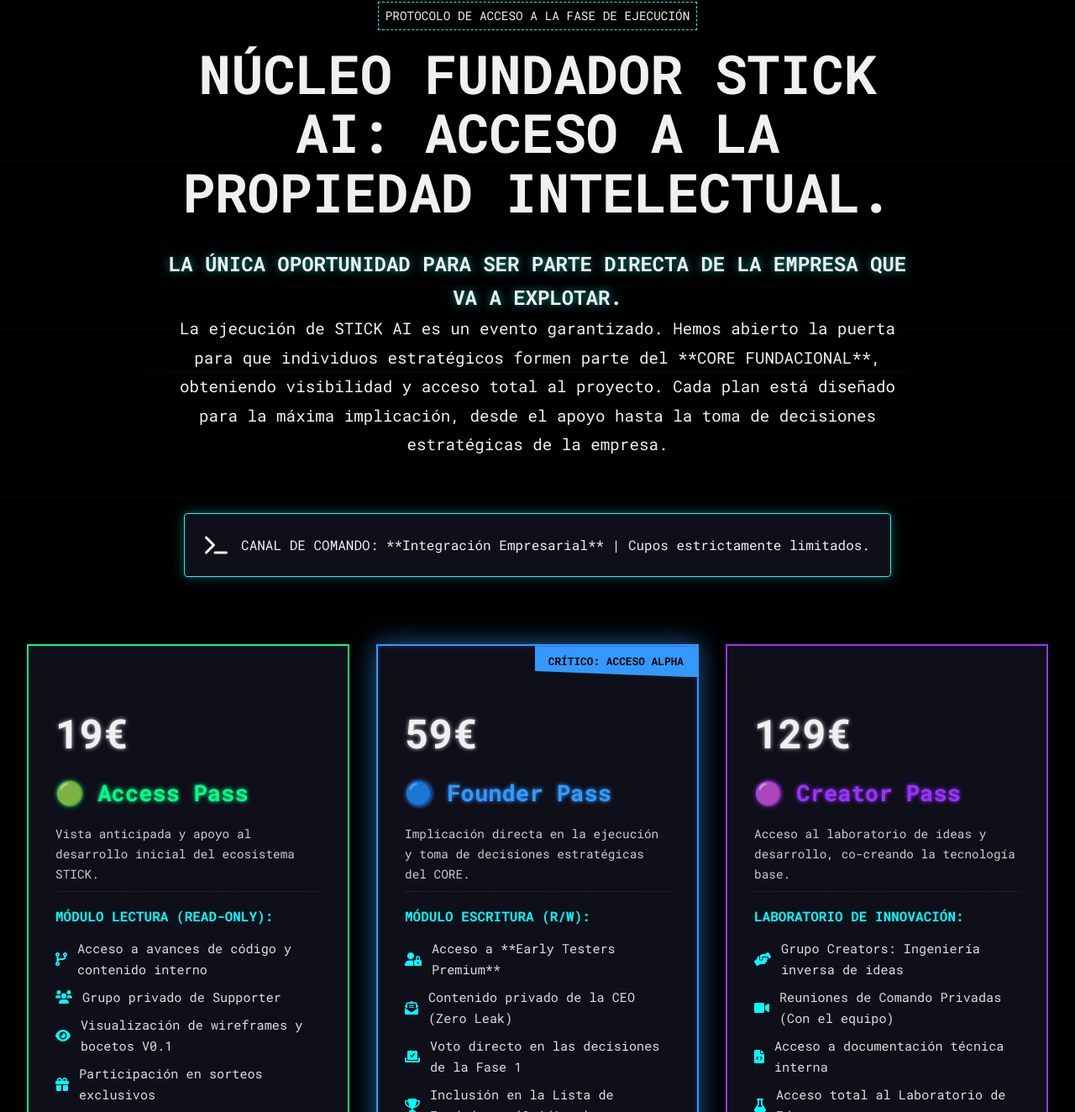
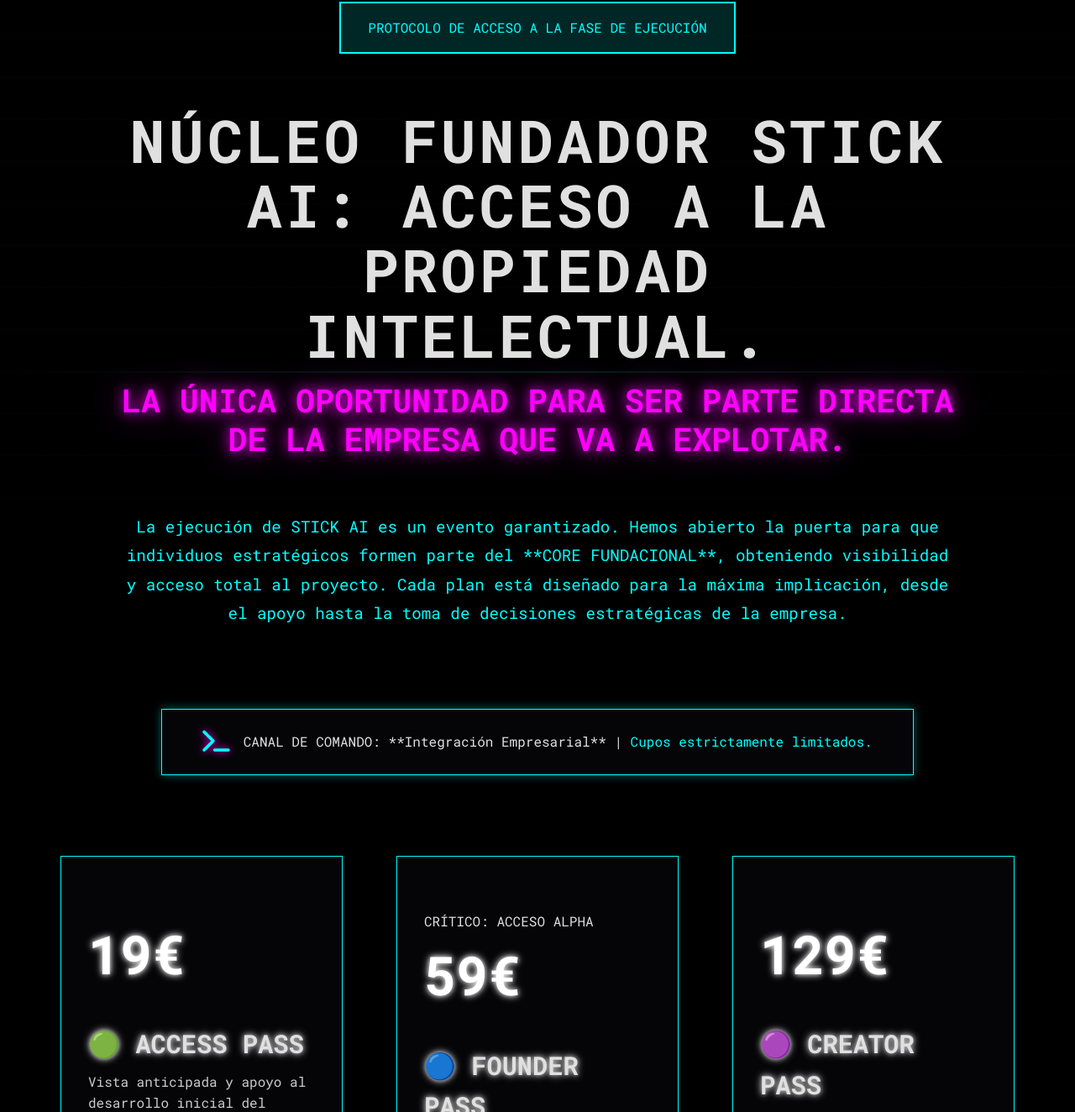
Before and after one commit to Justinmost2223/stick-AI, a plain HTML site: page index.html in a window 1280 px wide. Shown: the part 158-1482 px from the top of the page at 84% size. Drawn offline with Linux system fonts and the light colour scheme.

Commit message:
Update styles.css

```diff
--- a/styles.css
+++ b/styles.css
@@ -1,23 +1,26 @@
-/* Variables y Reset Cíber */
+/* Variables y Reset Cíber Hi-Tech */
 :root {
-    --primary-color: #00ffff; /* Neón Cíber Azul */
-    --secondary-color: #1a1a2e; /* Azul Oscuro Profundo */
+    --primary-color: #00ffff; /* Cíber Teal (Frío) */
+    --secondary-color: #ff00ff; /* Magenta (Contraste) */
     --bg-dark: #000000;
-    --bg-medium: #0f0f1a;
-    --text-color: #f0f0f0;
+    --bg-medium: #050508;
+    --text-color: #e0e0e0;
     --font-mono: 'Roboto Mono', monospace;
-    --radius: 4px;
-    --border-thin: 1px solid rgba(0, 255, 255, 0.2);
-    --shadow-neon: 0 0 10px rgba(0, 255, 255, 0.5), 0 0 20px rgba(0, 255, 255, 0.2);
-    --spacing-large: 4rem;
-    --spacing-medium: 2rem;
-    --spacing-small: 1rem;
+    /* Sombra Neón más potente */
+    --shadow-neon: 0 0 10px rgba(0, 255, 255, 0.8), 0 0 40px rgba(0, 255, 255, 0.4);
 
-    /* Colores para las tarjetas */
-    --color-green: #00ff88;
-    --color-blue: #3399ff;
-    --color-purple: #9933ff;
-    --color-yellow: #ffcc00;
+    /* Colores de Tarjetas (Más saturados y vivos) */
+    --color-green: #00ffaa;
+    --color-blue: #33ccff;
+    --color-purple: #cc33ff;
+    --color-yellow: #ffdd44;
+
+    /* NUEVAS VARIABLES DE ESPACIADO */
+    --spacing-xs: 0.5rem;
+    --spacing-sm: 1rem;
+    --spacing-md: 2rem;
+    --spacing-lg: 4rem;
+    --spacing-xl: 6rem;
 }
 
 * {
@@ -28,241 +31,192 @@
 
 body.theme-dark {
     font-family: var(--font-mono);
-    line-height: 1.65;
+    line-height: 1.6;
     color: var(--text-color);
     background-color: var(--bg-dark);
     scroll-behavior: smooth;
     overflow-x: hidden;
 }
 
-/* Tipografía y Efectos */
+/* Tipografía y Efectos Globales */
 .text-glow { text-shadow: var(--shadow-neon); }
 .neon-text { color: var(--primary-color) !important; text-shadow: var(--shadow-neon); }
-.text-fade { color: #aaa; }
+.matrix-text { color: var(--primary-color) !important; }
+.text-fade { color: #888; }
 
-/* Contenedor y Main */
-.container { max-width: 1400px; margin: 0 auto; padding: 0 var(--spacing-medium); }
-.access-platform-main { padding: 6rem 0 10rem; }
+/* Efecto Matrix/Terminal */
+.matrix-border {
+    border: 1px solid var(--primary-color) !important;
+    box-shadow: 0 0 10px rgba(0, 255, 255, 0.4);
+}
 
 /* -------------------- Fondo HUD y Scanline -------------------- */
 .background-hud-grid {
     position: fixed; top: 0; left: 0; width: 100%; height: 100%; z-index: -1;
     background:
-        repeating-linear-gradient(0deg, var(--bg-dark), var(--bg-dark) 49px, rgba(0, 255, 255, 0.05) 50px),
-        repeating-linear-gradient(90deg, var(--bg-dark), var(--bg-dark) 49px, rgba(0, 255, 255, 0.05) 50px);
+        repeating-linear-gradient(0deg, var(--bg-dark), var(--bg-dark) 49px, rgba(0, 255, 255, 0.03) 50px),
+        repeating-linear-gradient(90deg, var(--bg-dark), var(--bg-dark) 49px, rgba(0, 255, 255, 0.03) 50px);
 }
 .hud-scanline {
     position: absolute; top: 0; left: 0; width: 100%; height: 2px;
-    background: linear-gradient(90deg, transparent, rgba(0, 255, 255, 0.3), transparent);
+    background: linear-gradient(90deg, transparent, var(--primary-color), transparent);
     animation: scan 8s infinite linear;
 }
 @keyframes scan { 0% { top: 0; opacity: 0.5; } 50% { top: 100%; opacity: 0; } 100% { top: 0; opacity: 0.5; } }
+.hud-flicker {
+    background: rgba(0, 255, 255, 0); animation: flicker 10s infinite alternate;
+}
 
-/* -------------------- Encabezado -------------------- */
+/* -------------------- Encabezado y Títulos -------------------- */
+.container { max-width: 1200px; margin: 0 auto; padding: 0 var(--spacing-md); }
+/* MUCHO MÁS ESPACIO EN EL CONTENIDO PRINCIPAL */
+.access-platform-main { padding: var(--spacing-xl) 0; }
+
 .header-intro {
-    text-align: center;
-    max-width: 900px;
-    margin: 0 auto 5rem;
-    padding-top: 4rem;
+    text-align: center; max-width: 1000px; margin: 0 auto var(--spacing-xl);
+    padding-top: var(--spacing-lg); position: relative;
 }
 .version-tag {
-    font-size: 0.9rem;
-    display: block;
-    margin-bottom: 0.5rem;
-    padding: 0.25rem 0.5rem;
-    border: 1px dashed var(--primary-color);
-    width: fit-content;
-    margin: 0 auto 1rem;
+    font-size: 1rem; display: block; padding: var(--spacing-sm) var(--spacing-md); border: 2px solid var(--primary-color);
+    width: fit-content; margin: 0 auto var(--spacing-lg); background-color: rgba(0, 255, 255, 0.15);
 }
-.header-intro h1 {
-    font-size: clamp(2.5rem, 5vw, 4.5rem);
-    line-height: 1.1;
-    margin-bottom: var(--spacing-medium);
-    text-transform: uppercase;
+.pulse-effect { animation: pulse 2s infinite alternate; }
+
+.explosive-title {
+    font-size: clamp(3.5rem, 5.5vw, 4.5rem); /* Títulos un poco más grandes */
+    line-height: 1.1; margin-bottom: var(--spacing-sm); color: var(--text-color);
+    text-transform: uppercase; letter-spacing: 4px;
 }
-.intro-subtitle {
-    font-size: 1.2rem;
-    margin-bottom: var(--spacing-large);
-    line-height: 1.8;
+.headline-explosion {
+    font-size: clamp(1.8rem, 3vw, 2.5rem); line-height: 1.2; color: var(--secondary-color);
+    margin-bottom: var(--spacing-lg); /* Más espacio después del subtítulo principal */
+    text-shadow: 0 0 15px var(--secondary-color), 0 0 40px rgba(255, 0, 255, 0.5);
 }
+
+.intro-subtitle { font-size: 1.2rem; margin-bottom: var(--spacing-xl); line-height: 1.8; }
+
 .status-widget {
-    background-color: var(--bg-medium);
-    border: 1px solid var(--primary-color);
-    padding: 1.5rem;
-    border-radius: var(--radius);
-    display: inline-flex;
-    align-items: center;
-    gap: var(--spacing-small);
-    box-shadow: 0 0 15px rgba(0, 255, 255, 0.3);
+    background-color: var(--bg-medium); padding: 1.5rem 3rem; /* Más padding horizontal */
+    display: inline-flex; align-items: center; gap: 1rem;
 }
-.status-widget i { font-size: 1.5rem; }
+.status-widget i { font-size: 1.8rem; color: var(--secondary-color); text-shadow: 0 0 10px var(--secondary-color); }
 
 /* -------------------- Tarjetas de Acceso -------------------- */
 .access-levels-grid {
     display: grid;
-    gap: var(--spacing-medium);
-    grid-template-columns: repeat(auto-fit, minmax(300px, 1fr));
+    gap: var(--spacing-lg); /* Más separación entre las tarjetas */
+    grid-template-columns: repeat(auto-fit, minmax(300px, 1fr)); /* Tarjetas un poco más anchas */
+    padding-bottom: var(--spacing-xl);
 }
 
 .level-card {
-    background-color: var(--bg-medium);
-    padding: var(--spacing-large) var(--spacing-medium);
-    border: 2px solid;
+    background: var(--bg-medium);
+    padding: var(--spacing-lg) var(--spacing-md); /* Más padding dentro de la tarjeta */
+    border: 3px solid;
+    transition: all 0.4s cubic-bezier(0.2, 0.8, 0.5, 1);
+    box-shadow: 0 0 10px rgba(0, 0, 0, 0.8);
     position: relative;
-    overflow: hidden;
-    transition: all 0.4s ease;
-    box-shadow: 0 0 10px rgba(0, 0, 0, 0.5);
+    z-index: 1;
 }
 
-/* Colores de Borde Dinámico basado en data-color */
-.level-card[data-color="green"] { border-color: var(--color-green); }
-.level-card[data-color="blue"] { border-color: var(--color-blue); }
-.level-card[data-color="purple"] { border-color: var(--color-purple); }
-.level-card[data-color="yellow"] { border-color: var(--color-yellow); }
-
-/* Efecto Hover */
+/* Hover y Efecto Flotante */
 .level-card:hover {
-    transform: translateY(-10px) scale(1.02);
-    box-shadow: 0 15px 40px rgba(0, 255, 255, 0.4);
-    z-index: 10;
+    transform: translateY(-12px) scale(1.03);
+    box-shadow: 0 15px 40px rgba(0, 255, 255, 0.6);
 }
 
-/* Estilos Específicos de la Tarjeta */
-.level-title {
-    font-size: 1.7rem;
-    margin-bottom: 1rem;
-    text-shadow: 0 0 5px currentColor;
-}
-.level-card[data-color="green"] .level-title { color: var(--color-green); }
-.level-card[data-color="blue"] .level-title { color: var(--color-blue); }
-.level-card[data-color="purple"] .level-title { color: var(--color-purple); }
-.level-card[data-color="yellow"] .level-title { color: var(--color-yellow); }
+.level-title { font-size: 1.9rem; margin-bottom: var(--spacing-xs); text-transform: uppercase; }
+.level-title, .level-price { text-shadow: 0 0 10px currentColor, 0 0 5px rgba(255, 255, 255, 0.5); }
 
 .level-price {
-    font-size: 3rem;
-    font-weight: 700;
-    display: block;
-    margin-bottom: 0.5rem;
-    color: var(--text-color);
-    text-shadow: 0 0 5px rgba(255, 255, 255, 0.8);
+    font-size: 4rem; /* Precio más grande */
+    font-weight: 700; display: block; margin-bottom: var(--spacing-md); color: #fff;
 }
-.level-tagline {
-    font-size: 0.9rem;
-    color: #ccc;
-    height: 3rem; /* Altura fija para alineación */
-    margin-bottom: 1.5rem;
-}
+.level-tagline { font-size: 1rem; color: #ccc; height: 3.5rem; margin-bottom: var(--spacing-md); }
 
-/* Botón Join */
-.btn-join {
-    width: 100%;
-    padding: 1rem;
-    margin-top: 1.5rem;
-    font-size: 1.1rem;
+/* Botón de WhatsApp (CTA) */
+.btn {
+    padding: 1.2rem 2.5rem; /* Botón más alto */
+    margin-top: var(--spacing-md); width: 100%;
+    /* Estilos se mantienen... */
 }
 
 /* Sección de Beneficios */
 .benefits-list {
-    margin-top: var(--spacing-medium);
-    padding-top: var(--spacing-small);
-    border-top: 1px dashed rgba(255, 255, 255, 0.1);
+    margin-top: var(--spacing-md); padding-top: var(--spacing-sm);
+    border-top: 1px dashed rgba(255, 255, 255, 0.2);
 }
-.benefits-list h4 {
-    font-size: 1rem;
+.benefits-list h4 { font-size: 1rem; color: var(--secondary-color); margin-bottom: var(--spacing-sm); text-shadow: 0 0 5px var(--secondary-color); }
+.benefits-list li { margin-bottom: var(--spacing-xs); font-size: 0.95rem; color: #ddd; }
+
+
+/* -------------------- SECCIÓN DEL EQUIPO FUNDADOR -------------------- */
+.team-credits {
+    padding: var(--spacing-lg) 0; /* Más padding arriba y abajo */
+    margin-top: var(--spacing-xl); /* Más separación del contenido de arriba */
+    border-top: 2px solid var(--primary-color);
+    border-bottom: 1px dashed rgba(0, 255, 255, 0.2);
+    text-align: center;
+    background-color: var(--bg-medium);
+    box-shadow: 0 0 30px rgba(0, 255, 255, 0.2);
+}
+.team-credits h3 {
+    font-size: 1.8rem; /* Título del equipo más grande */
+    color: var(--secondary-color);
+    text-transform: uppercase;
+    margin-bottom: var(--spacing-lg); /* Más espacio después del título */
+    text-shadow: 0 0 10px var(--secondary-color);
+}
+.team-grid {
+    display: flex;
+    justify-content: center;
+    gap: var(--spacing-xl); /* Más separación entre los miembros del equipo */
+    flex-wrap: wrap;
+}
+.team-member {
+    padding: var(--spacing-md) var(--spacing-lg); /* Más padding dentro del miembro */
+    background: rgba(0, 255, 255, 0.05);
+    border-left: 3px solid var(--primary-color);
+    min-width: 200px; /* Un poco más anchos */
+    text-align: left;
+}
+.team-member h4 {
+    font-size: 1.3rem;
+    color: var(--text-color);
+    margin-bottom: var(--spacing-xs);
+}
+.team-member p {
+    font-size: 0.95rem;
     color: var(--primary-color);
-    margin-bottom: 0.75rem;
-}
-.benefits-list ul {
-    list-style: none;
-}
-.benefits-list li {
-    display: flex;
-    align-items: center;
-    gap: 0.75rem;
-    margin-bottom: 0.5rem;
-    font-size: 0.95rem;
-    color: #ddd;
-}
-.benefits-list li i {
-    color: var(--primary-color);
-    font-size: 1rem;
 }
 
-/* Badges y Destacados */
-.recommended-badge {
-    position: absolute;
-    top: 0; right: 0;
-    background-color: var(--color-blue);
-    color: var(--bg-dark);
-    padding: 0.5rem 1rem;
-    font-weight: 700;
-    font-size: 0.8rem;
-    clip-path: polygon(0 0, 100% 0, 100% 100%, 0 80%);
-}
-.vip-limit {
-    position: absolute;
-    top: 0; left: 0;
-    background-color: var(--color-yellow);
-    color: var(--bg-dark);
-    padding: 0.5rem 1rem;
-    font-weight: 700;
-    font-size: 0.8rem;
-    clip-path: polygon(0 0, 100% 0, 100% 80%, 0 100%);
-}
-.level-card.recommended {
-    border-color: var(--color-blue);
-    box-shadow: 0 0 30px rgba(51, 153, 255, 0.6), inset 0 0 5px rgba(51, 153, 255, 0.3);
+/* Footer */
+.footer-cta {
+    padding: var(--spacing-md) 0; /* Más espacio en el footer */
+    text-align: center;
+    color: #555; font-size: 0.8rem;
 }
 
-/* -------------------- MODAL (Simulación de Acceso) -------------------- */
-.modal-hud {
-    display: none; position: fixed; z-index: 2000; left: 0; top: 0; width: 100%; height: 100%;
-    background-color: rgba(0, 0, 0, 0.8); backdrop-filter: blur(8px); animation: fadeIn 0.3s;
+/* -------------------- ANIMACIÓN SCROLL REVEAL (JS) -------------------- */
+.js-hide {
+    opacity: 0;
+    transform: translateY(30px) scale(0.98);
+    transition: opacity 0.9s cubic-bezier(0.2, 0.8, 0.5, 1), transform 0.9s cubic-bezier(0.2, 0.8, 0.5, 1);
 }
-.modal-content-hud {
-    background-color: rgba(16, 16, 32, 0.95); margin: 5% auto; padding: 40px;
-    border: 2px solid var(--primary-color); border-radius: var(--radius);
-    max-width: 500px; box-shadow: 0 0 50px var(--primary-color), inset 0 0 10px rgba(0, 255, 255, 0.5);
-    position: relative; animation: hud-entry 0.6s cubic-bezier(0.2, 0.8, 0.5, 1);
+.js-revealed {
+    opacity: 1;
+    transform: translateY(0) scale(1);
 }
-@keyframes fadeIn { from { opacity: 0; } to { opacity: 1; } }
-@keyframes hud-entry { 0% { transform: scale(0.8) translateY(-50px); opacity: 0; } 100% { transform: scale(1) translateY(0); opacity: 1; } }
-
-.close-btn { position: absolute; top: 15px; right: 25px; font-size: 30px; font-weight: bold; cursor: pointer; transition: color 0.3s; }
-.close-btn:hover { color: #ff4500; }
-
-#modal-title { margin-bottom: 1rem; }
-#modal-description { margin-bottom: 1.5rem; line-height: 1.5; }
-
-/* Formulario */
-#payment-form input {
-    width: 100%;
-    padding: 1rem;
-    margin-bottom: 1rem;
-    background-color: rgba(255, 255, 255, 0.05);
-    border: 1px solid var(--primary-color);
-    color: var(--text-color);
-    font-family: var(--font-mono);
-    font-size: 1rem;
-}
-#confirm-access-btn { margin-top: 1rem; width: 100%; }
-.security-text { font-size: 0.85rem; text-align: center; margin-top: 1rem; }
-
-/* Resultados */
-.results-hud {
-    margin-top: 2rem; padding: 1.5rem; border: 1px dashed var(--primary-color);
-    background-color: rgba(0, 255, 255, 0.05); transition: opacity 0.5s;
-    text-align: center;
-}
-.results-hidden { opacity: 0; height: 0; overflow: hidden; }
-.results-visible { opacity: 1; height: auto; }
-.results-hud .result-text { margin-top: 1rem; font-size: 1rem; }
-
 
 /* Responsive */
 @media (max-width: 768px) {
-    .access-platform-main { padding: 3rem 0 5rem; }
-    .header-intro h1 { font-size: 2rem; }
-    .access-levels-grid { grid-template-columns: 1fr; }
-    .modal-content-hud { margin: 20% auto; max-width: 90%; }
+    .access-platform-main { padding: var(--spacing-lg) 0; }
+    .header-intro { margin-bottom: var(--spacing-lg); padding-top: var(--spacing-md); }
+    .explosive-title { font-size: 1.6rem; letter-spacing: 2px; }
+    .headline-explosion { font-size: 1.2rem; margin-bottom: var(--spacing-md); }
+    .access-levels-grid { grid-template-columns: 1fr; gap: var(--spacing-md); padding-bottom: var(--spacing-lg); }
+    .level-card { padding: var(--spacing-md); }
+    .team-credits { margin-top: var(--spacing-md); padding: var(--spacing-md) 0; }
+    .team-grid { gap: var(--spacing-md); }
+    .team-member { min-width: 100%; text-align: center; } /* Centrado en móvil */
 }
```
